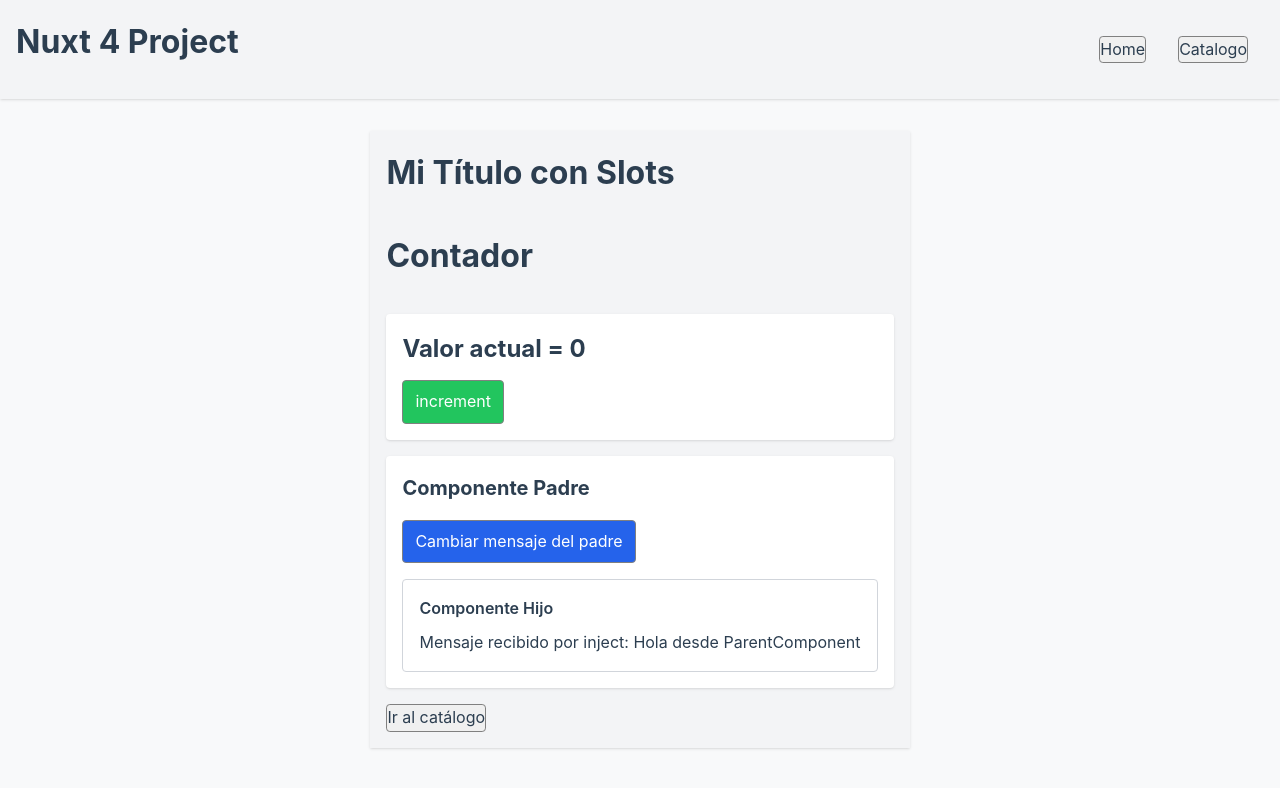
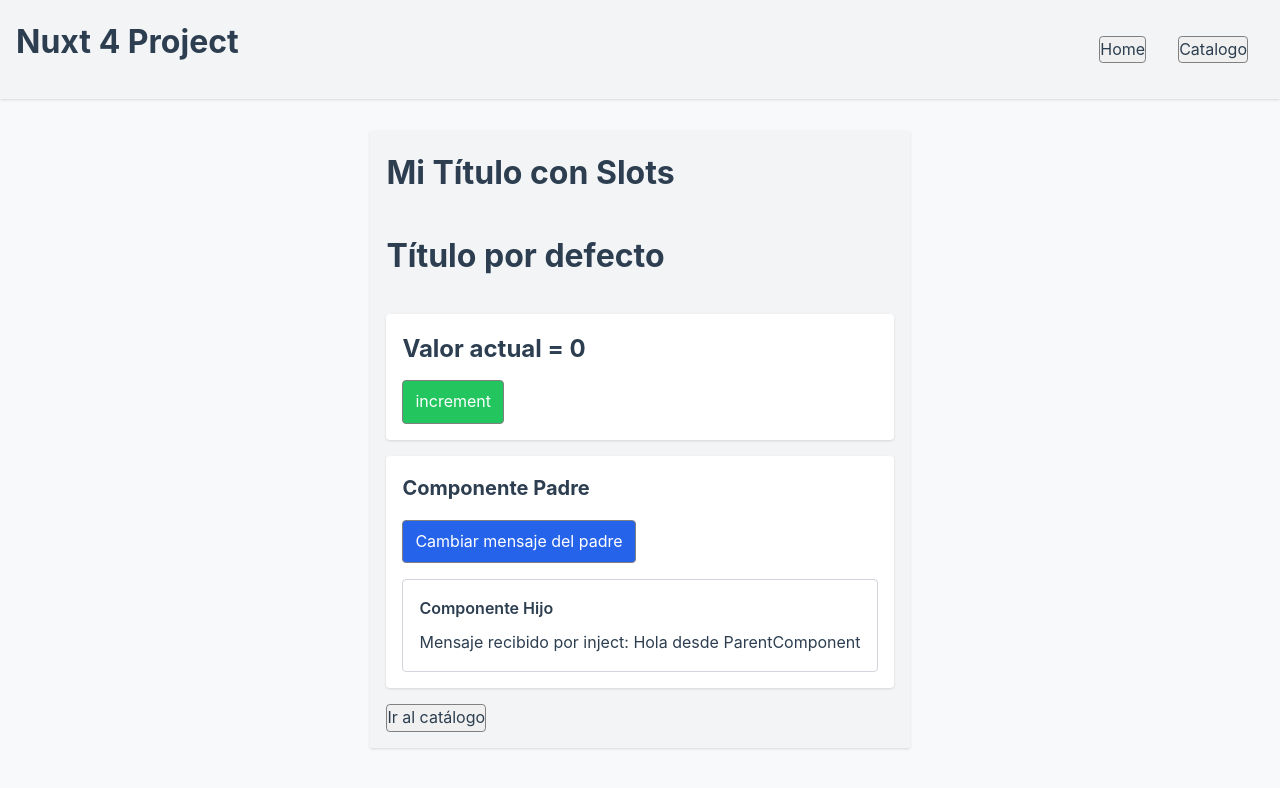
Before and after one commit to RubenMMPS/formacion, a Nuxt app in the folder VUE/nuxt-vue-exercises/: page /home in a window 1280 px wide. Shown: the top 788 px of the page. Built offline with nearby package versions, Linux system fonts and the light colour scheme.

Commit message:
refactor(VUE) change slot to a prop in TheTitle component

```diff
--- a/VUE/nuxt-vue-exercises/components/TheTitle.vue
+++ b/VUE/nuxt-vue-exercises/components/TheTitle.vue
@@ -1,7 +1,11 @@
+<script setup lang="ts">
+defineProps<{
+  title?: string;
+}>();
+</script>
+
 <template>
   <div>
-    <h1>
-      <slot>Título por defecto</slot>
-    </h1>
+    <h1>{{ title || "Título por defecto" }}</h1>
   </div>
 </template>
--- a/VUE/nuxt-vue-exercises/pages/home.vue
+++ b/VUE/nuxt-vue-exercises/pages/home.vue
@@ -1,6 +1,5 @@
 <script setup lang="ts">
 import ParentComponent from "~/components/ParentComponent.vue";
-import ChildComponent from "~/components/ChildComponent.vue";
 import TheCounter from "~/components/TheCounter.vue";
 </script>
 
@@ -8,7 +7,7 @@ import TheCounter from "~/components/TheCounter.vue";
   <div
     class="grid w-fit mx-auto justify-center bg-gray-100 shadow p-4 gap-4 mt-8"
   >
-    <TheTitle> Mi Título con Slots </TheTitle>
+    <TheTitle title="Mi Título con Slots" />
 
     <TheCounter></TheCounter>
 
```
